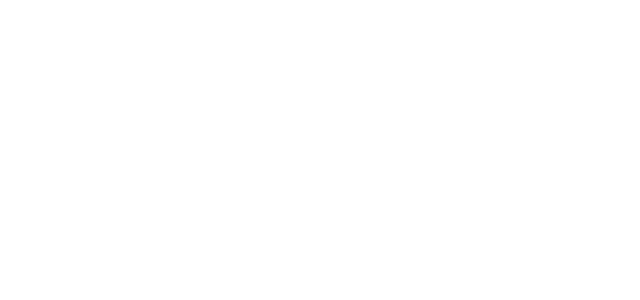
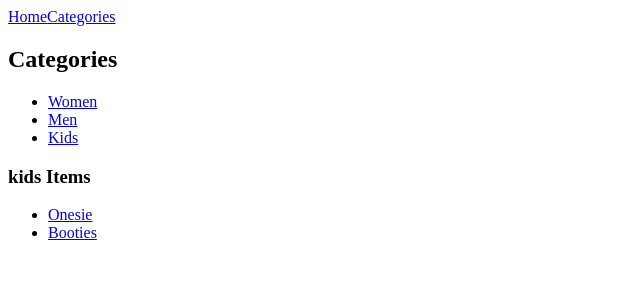
Before and after one commit to acciojob/nested-routes-ManimehalaiAnandaraj, a React app: page /categories/kids in a window 1280 px wide. Before the commit this address had no page. Shown: the top 300 px of the page, without its empty margins (0-640 px from the left). Built offline with nearby package versions, Linux system fonts and the light colour scheme.

Commit message:
Completed assignment

```diff
--- a/src/components/App.js
+++ b/src/components/App.js
@@ -1,24 +1,27 @@
+// App.js
 import React from 'react';
-import { BrowserRouter, Routes, Route } from 'react-router-dom';
+import { BrowserRouter as Router, Routes, Route } from 'react-router-dom';
 import Layout from './Layout';
-import Category from './Category';
+import Home from './Home';
+import Categories from './Categories';
+import CategoryItems from './CategoryItems';
 import ItemDetail from './ItemDetail';
 
-const App = () => {
+function App() {
   return (
-    <div>
-    <BrowserRouter>
+    <Router>
       <Routes>
         <Route path="/" element={<Layout />}>
-          <Route index element={<h2>Welcome! Please select a category.</h2>} />
-          <Route path="category/:categoryName" element={<Category />}>
-            <Route path=":itemId" element={<ItemDetail />} />
+          <Route index element={<Home />} />
+          <Route path="categories" element={<Categories />}>
+            <Route path=":categoryId" element={<CategoryItems />}>
+              <Route path=":itemId" element={<ItemDetail />} />
+            </Route>
           </Route>
         </Route>
       </Routes>
-    </BrowserRouter>
-    </div>
+    </Router>
   );
-};
+}
 
 export default App;
--- /dev/null
+++ b/src/components/Categories.js
@@ -0,0 +1,25 @@
+// Categories.js
+import React from 'react';
+import { Link, Outlet } from 'react-router-dom';
+
+const categories = [
+  { id: 'women', name: 'Women' },
+  { id: 'men', name: 'Men' },
+  { id: 'kids', name: 'Kids' }
+];
+
+export default function Categories() {
+  return (
+    <div>
+      <h2>Categories</h2>
+      <ul>
+        {categories.map(category => (
+          <li key={category.id}>
+            <Link to={category.id}>{category.name}</Link>
+          </li>
+        ))}
+      </ul>
+      <Outlet />
+    </div>
+  );
+}
--- a/src/components/Category.js
+++ /dev/null
@@ -1,26 +0,0 @@
-import React from 'react';
-import { useParams, Link, Outlet } from 'react-router-dom';
-import { categories } from './data';
-
-const Category = () => {
-  const { categoryName } = useParams();
-  const category = categories.find(cat => cat.name.toLowerCase() === categoryName.toLowerCase());
-
-  if (!category) return <h3>Category not found</h3>;
-
-  return (
-    <div>
-      <h3>{category.name} Items</h3>
-      <ul>
-        {category.items.map(item => (
-          <li key={item.id}>
-            <Link to={`/category/${category.name.toLowerCase()}/${item.id}`}>{item.name}</Link>
-          </li>
-        ))}
-      </ul>
-      <Outlet context={category} />
-    </div>
-  );
-};
-
-export default Category;
--- /dev/null
+++ b/src/components/CategoryItems.js
@@ -0,0 +1,37 @@
+// CategoryItems.js
+import { Link, Outlet, useParams } from 'react-router-dom';
+import React from 'react';
+
+const itemsData = {
+  women: [
+    { id: 'dress', name: 'Dress' },
+    { id: 'top', name: 'Top' }
+  ],
+  men: [
+    { id: 'shirt', name: 'Shirt' },
+    { id: 'pants', name: 'Pants' }
+  ],
+  kids: [
+    { id: 'onesie', name: 'Onesie' },
+    { id: 'booties', name: 'Booties' }
+  ]
+};
+
+export default function CategoryItems() {
+  const { categoryId } = useParams();
+  const items = itemsData[categoryId] || [];
+
+  return (
+    <div>
+      <h3>{categoryId} Items</h3>
+      <ul>
+        {items.map(item => (
+          <li key={item.id}>
+            <Link to={item.id}>{item.name}</Link>
+          </li>
+        ))}
+      </ul>
+      <Outlet />
+    </div>
+  );
+}
--- /dev/null
+++ b/src/components/Home.js
@@ -0,0 +1,6 @@
+// Home.js
+import React from "react";
+
+export default function Home() {
+  return <h1>Welcome to our Shop!</h1>;
+}
--- a/src/components/ItemDetail.js
+++ b/src/components/ItemDetail.js
@@ -1,25 +1,15 @@
+// ItemDetail.js
+import { useParams } from 'react-router-dom';
 import React from 'react';
-import { useParams, useOutletContext } from 'react-router-dom';
 
-const ItemDetail = () => {
-  const { itemId } = useParams();
-  const category = useOutletContext();
-
-  // Check if category is defined and find the item
-  if (!category) {
-    return <h4>No category found</h4>;
-  }
-
-  const item = category.items.find(i => i.id === itemId);
-
-  if (!item) return <h4>Item not found</h4>;
+export default function ItemDetail() {
+  const { categoryId, itemId } = useParams();
 
   return (
     <div>
-      <h4>{item.name}</h4>
-      <p>{item.description}</p>
+      <h4>Item Details</h4>
+      <p>Category: {categoryId}</p>
+      <p>Item: {itemId}</p>
     </div>
   );
-};
-
-export default ItemDetail;
+}
--- a/src/components/Layout.js
+++ b/src/components/Layout.js
@@ -1,24 +1,17 @@
+// Layout.js
 import React from 'react';
 import { Link, Outlet } from 'react-router-dom';
-import { categories } from './data';
 
-const Layout = () => {
+export default function Layout() {
   return (
     <div>
       <nav>
-        <h2>Categories</h2>
-        <ul>
-          {categories.map((category) => (
-            <li key={category.name}>
-              <Link to={`/category/${category.name.toLowerCase()}`}>{category.name}</Link>
-            </li>
-          ))}
-        </ul>
+        <Link to="/">Home</Link>
+        <Link to="/categories">Categories</Link>
       </nav>
-      <hr />
-      <Outlet />
+      <main>
+        <Outlet />
+      </main>
     </div>
   );
-};
-
-export default Layout;
+}
--- a/src/components/data.js
+++ /dev/null
@@ -1,25 +0,0 @@
-export const categories = [
-  {
-    name: 'Women',
-    items: [
-      { id: 'dress1', name: 'Summer Dress', description: 'A beautiful summer dress.' },
-      { id: 'dress2', name: 'Evening Gown', description: 'An elegant evening gown.' },
-      { id: 'dress3', name: 'Summer Dress', description: 'A beautiful summer dress.' },
-      { id: 'dress4', name: 'Evening Gown', description: 'An elegant evening gown.' },
-      { id: 'dress5', name: 'Summer Dress', description: 'A beautiful summer dress.' },
-      { id: 'dress6', name: 'Evening Gown', description: 'An elegant evening gown.' },
-    ],
-  },
-  {
-    name: 'Men',
-    items: [
-      { id: 'shirt1', name: 'Formal Shirt', description: 'A stylish formal shirt.' },
-      { id: 'pants1', name: 'Casual Pants', description: 'Comfortable casual pants.' },
-       { id: 'shirt2', name: 'Formal Shirt', description: 'A stylish formal shirt.' },
-      { id: 'pants2', name: 'Casual Pants', description: 'Comfortable casual pants.' },
-       { id: 'shirt3', name: 'Formal Shirt', description: 'A stylish formal shirt.' },
-      { id: 'pants3', name: 'Casual Pants', description: 'Comfortable casual pants.' },
-    ],
-  },
-  // Add more categories and items as needed
-];
```
